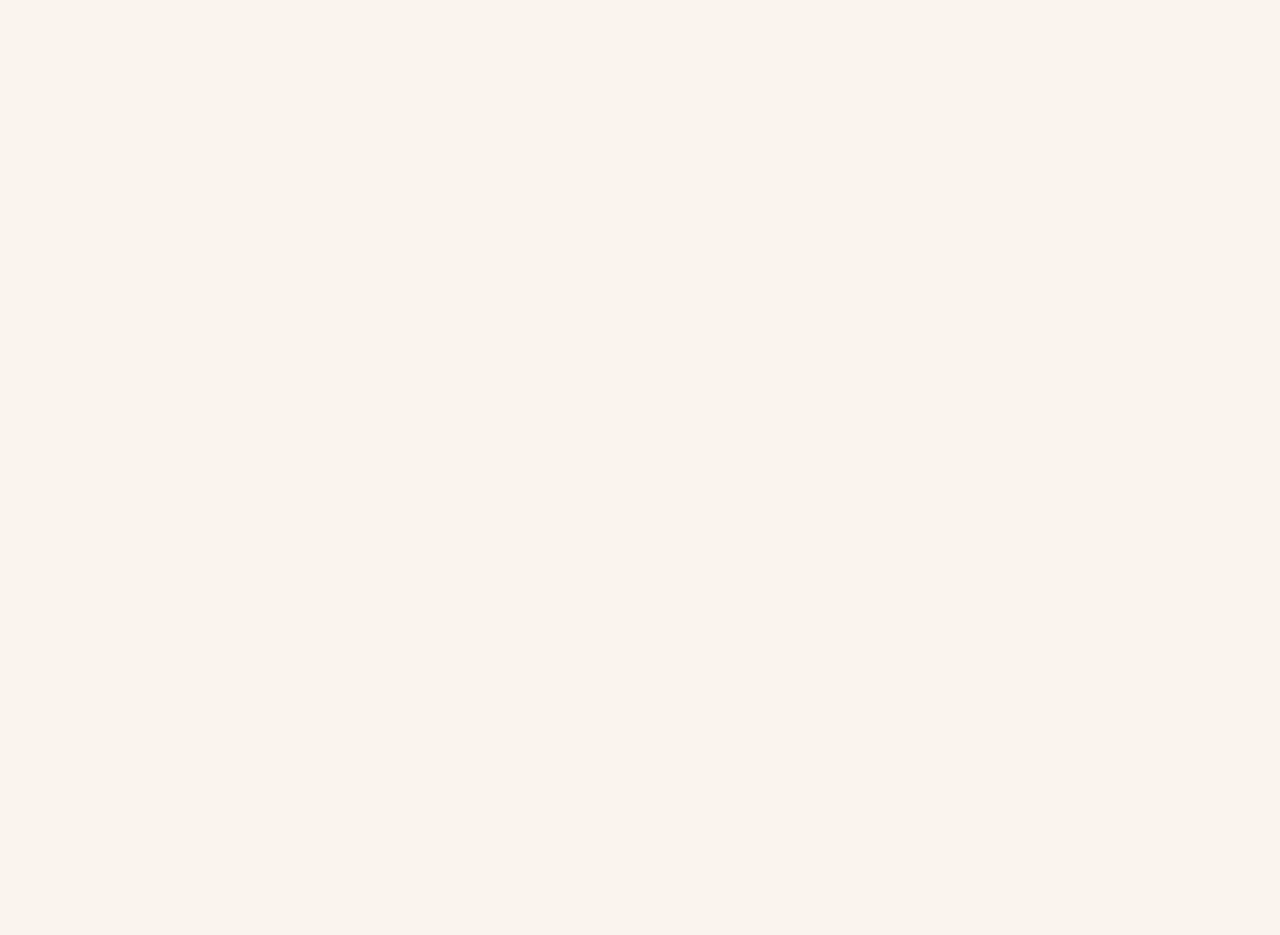
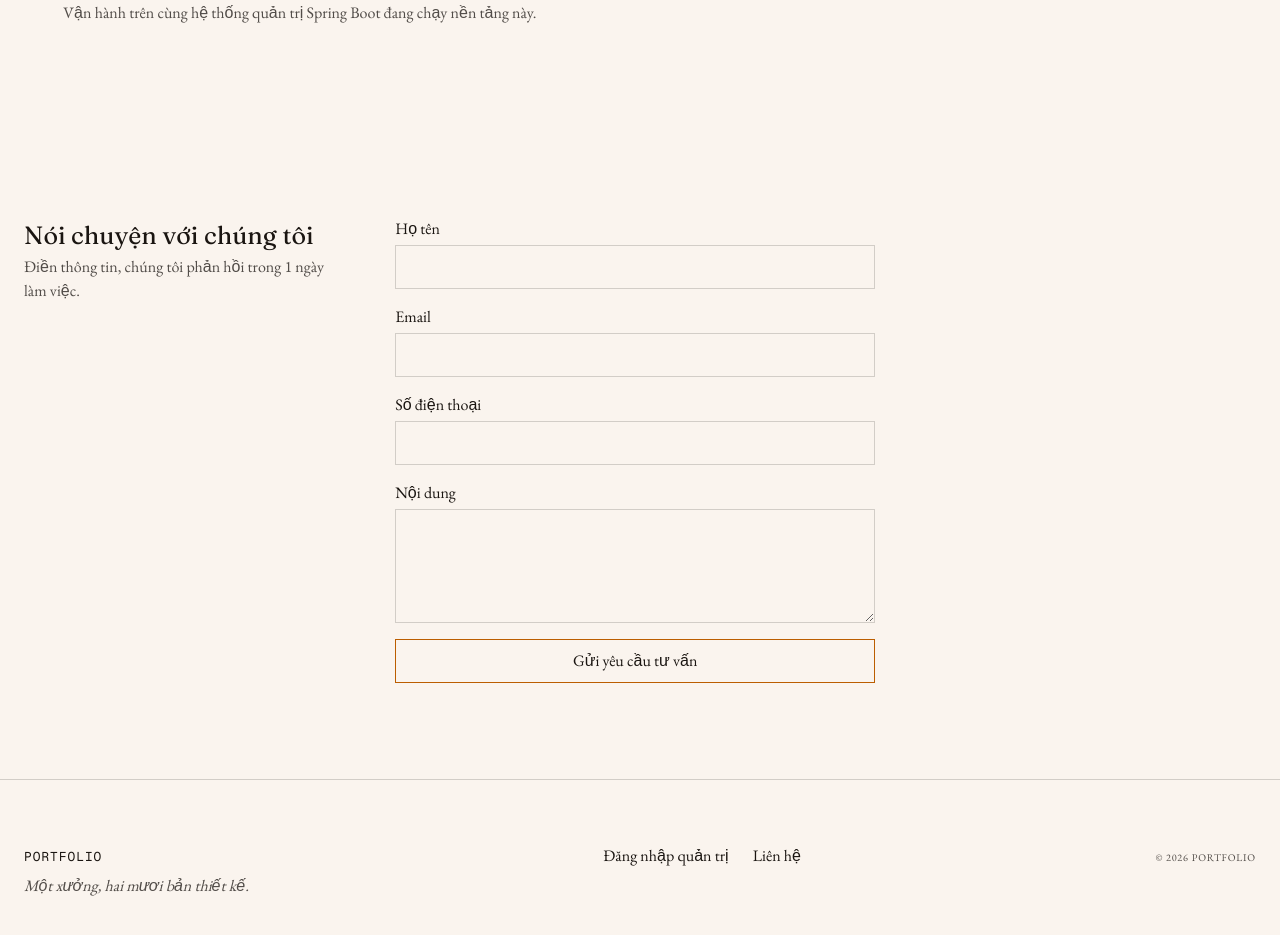
Before and after one commit to Hoangjunss/portfolio-3d-platform, a Next.js app in the folder frontend/: page / in a window 1280 px wide. Shown: the part 1490-2425 px from the top of the page. Before the commit the page ends 1301 px from the top, so only its background shows below. Built offline with nearby package versions, Linux system fonts and the light colour scheme; no server answers.

Commit message:
feat: add ContactForm with full 8-state coverage and mount landing page sections

```diff
--- a/frontend/app/(public)/page.tsx
+++ b/frontend/app/(public)/page.tsx
@@ -2,6 +2,8 @@ import { getTemplates, type Template } from "@/lib/apiClient";
 import { TemplateCarousel } from "@/components/TemplateCarousel";
 import { HeroSection } from "@/components/HeroSection";
 import { AboutSection } from "@/components/AboutSection";
+import { ServicesSection } from "@/components/ServicesSection";
+import { ContactForm } from "@/components/ContactForm";
 
 export default async function HomePage() {
   let templates: Template[] = [];
@@ -19,6 +21,18 @@ export default async function HomePage() {
         <TemplateCarousel templates={templates} />
       </section>
       <AboutSection />
+      <ServicesSection />
+      <section id="contact" className="px-[clamp(1rem,4vw,1.5rem)] py-[var(--space-3xl)] md:grid md:grid-cols-[minmax(0,40ch)_minmax(0,480px)] md:gap-[var(--space-2xl)]">
+        <div>
+          <h2 style={{ fontFamily: "var(--font-display)", fontSize: "var(--text-lg)", color: "var(--color-ink)" }}>
+            Nói chuyện với chúng tôi
+          </h2>
+          <p style={{ fontFamily: "var(--font-body)", color: "var(--color-muted)" }}>
+            Điền thông tin, chúng tôi phản hồi trong 1 ngày làm việc.
+          </p>
+        </div>
+        <ContactForm />
+      </section>
     </main>
   );
 }
--- /dev/null
+++ b/frontend/components/ContactForm.tsx
@@ -0,0 +1,111 @@
+"use client";
+
+import { useState } from "react";
+import { submitLead } from "@/lib/leadClient";
+
+type Status = "idle" | "loading" | "success" | "error";
+
+const ERROR_COPY: Record<string, string> = {
+  "rate-limited": "Không gửi được yêu cầu. Bạn vừa gửi quá nhiều lần. Thử lại sau vài phút.",
+  "server-error": "Không gửi được yêu cầu. Máy chủ không phản hồi. Thử lại sau ít phút hoặc gọi trực tiếp.",
+  validation: "Không gửi được yêu cầu. Vài trường chưa hợp lệ. Kiểm tra lại email và nội dung.",
+};
+
+export function ContactForm() {
+  const [status, setStatus] = useState<Status>("idle");
+  const [errorReason, setErrorReason] = useState<string | null>(null);
+  const [name, setName] = useState("");
+  const [email, setEmail] = useState("");
+  const [phone, setPhone] = useState("");
+  const [message, setMessage] = useState("");
+
+  async function handleSubmit(e: React.FormEvent) {
+    e.preventDefault();
+    setStatus("loading");
+    setErrorReason(null);
+    const result = await submitLead({ name, email, phone: phone || undefined, message });
+    if (result.ok) {
+      setStatus("success");
+      setName("");
+      setEmail("");
+      setPhone("");
+      setMessage("");
+      return;
+    }
+    setStatus("error");
+    setErrorReason(result.reason);
+  }
+
+  return (
+    <form onSubmit={handleSubmit} className="flex flex-col gap-[var(--space-md)]" style={{ maxWidth: "480px" }}>
+      <label className="flex flex-col gap-[var(--space-2xs)]">
+        <span style={{ fontFamily: "var(--font-body)", color: "var(--color-ink)" }}>Họ tên</span>
+        <input
+          value={name}
+          onChange={(e) => setName(e.target.value)}
+          disabled={status === "loading"}
+          required
+          className="min-h-[44px] px-[var(--space-sm)]"
+          style={{ border: "1px solid var(--color-rule)", background: "var(--color-paper)", color: "var(--color-ink)" }}
+        />
+      </label>
+      <label className="flex flex-col gap-[var(--space-2xs)]">
+        <span style={{ fontFamily: "var(--font-body)", color: "var(--color-ink)" }}>Email</span>
+        <input
+          type="email"
+          value={email}
+          onChange={(e) => setEmail(e.target.value)}
+          disabled={status === "loading"}
+          required
+          className="min-h-[44px] px-[var(--space-sm)]"
+          style={{ border: "1px solid var(--color-rule)", background: "var(--color-paper)", color: "var(--color-ink)" }}
+        />
+      </label>
+      <label className="flex flex-col gap-[var(--space-2xs)]">
+        <span style={{ fontFamily: "var(--font-body)", color: "var(--color-ink)" }}>Số điện thoại</span>
+        <input
+          value={phone}
+          onChange={(e) => setPhone(e.target.value)}
+          disabled={status === "loading"}
+          className="min-h-[44px] px-[var(--space-sm)]"
+          style={{ border: "1px solid var(--color-rule)", background: "var(--color-paper)", color: "var(--color-ink)" }}
+        />
+      </label>
+      <label className="flex flex-col gap-[var(--space-2xs)]">
+        <span style={{ fontFamily: "var(--font-body)", color: "var(--color-ink)" }}>Nội dung</span>
+        <textarea
+          value={message}
+          onChange={(e) => setMessage(e.target.value)}
+          disabled={status === "loading"}
+          required
+          rows={4}
+          className="px-[var(--space-sm)] py-[var(--space-xs)]"
+          style={{ border: "1px solid var(--color-rule)", background: "var(--color-paper)", color: "var(--color-ink)" }}
+        />
+      </label>
+
+      {status === "error" && errorReason && (
+        <p role="alert" style={{ color: "var(--color-accent)" }}>
+          {ERROR_COPY[errorReason]}
+        </p>
+      )}
+      {status === "success" && (
+        <p style={{ color: "var(--color-muted)" }}>Đã gửi yêu cầu tư vấn. Chúng tôi sẽ liên hệ lại sớm.</p>
+      )}
+
+      <button
+        type="submit"
+        disabled={status === "loading"}
+        className="min-h-[44px]"
+        style={{
+          fontFamily: "var(--font-body)",
+          border: "1px solid var(--color-accent)",
+          color: "var(--color-ink)",
+          background: "var(--color-paper)",
+        }}
+      >
+        {status === "loading" ? "Đang gửi…" : "Gửi yêu cầu tư vấn"}
+      </button>
+    </form>
+  );
+}
```
Also changed, not shown: 1 other file (tests, documents, lock files or other folders).
